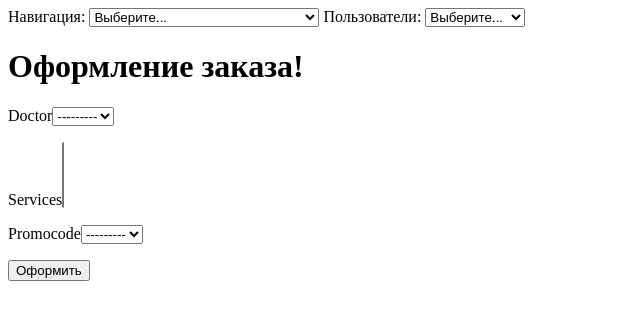
After one commit to Gennadyy7/MDISUBD, a Django app: page /orders/add/ in a window 1280 px wide. The commit adds this page. Shown: the top 320 px of the page, without its empty margins (0-640 px from the left). Run offline with Django 5.2, Linux system fonts and the light colour scheme; data that the repository does not hold is empty.

Commit message:
CR для заказов

```diff
--- a/clinic/main/forms.py
+++ b/clinic/main/forms.py
@@ -1,6 +1,6 @@
 from django import forms
 
-from main.models import Services, ServiceCategories, Specializations, User, Doctors, Promocodes, Reviews
+from main.models import Services, ServiceCategories, Specializations, User, Doctors, Promocodes, Reviews, Orders
 
 
 class AddServiceForm(forms.ModelForm):
@@ -70,3 +70,23 @@ class AddReviewForm(forms.ModelForm):
     class Meta:
         model = Reviews
         fields = ['doctor', 'rating', 'text']
+
+class AddOrderForm(forms.ModelForm):
+    class Meta:
+        model = Orders
+        fields = ['doctor', 'services', 'promocode']
+        labels = {
+            'services': 'Services'
+        }
+
+    def clean_services(self):
+        services = self.cleaned_data.get('services')
+        doctor = self.cleaned_data.get('doctor')
+        doctor_specialization = doctor.specialization.service_category
+        if services:
+            service_categories = {service.category for service in services}
+            if len(service_categories) > 1:
+                raise forms.ValidationError("All services must belong to the same category.")
+            if doctor_specialization not in service_categories:
+                raise forms.ValidationError("All services must match the doctor's specialization category.")
+        return services
--- a/clinic/main/models.py
+++ b/clinic/main/models.py
@@ -9,7 +9,7 @@ class User(AbstractUser):
     phone = models.CharField(max_length=20, unique=True)
 
     def __str__(self):
-        return f'{self.username} - {self.last_name} {self.first_name} {self.patronymic}'
+        return f'{self.last_name} {self.first_name} {self.patronymic}'
 
     class Meta:
         verbose_name = 'Пользователь'
@@ -44,7 +44,7 @@ class Doctors(models.Model):
     office_phone  = models.CharField(max_length=20, unique=True)
 
     def __str__(self):
-        return f'Врач {self.user}'
+        return f'Врач {self.specialization.name} ({self.specialization.service_category.name}): {self.user}'
 
     class Meta:
         verbose_name = 'Врач'
@@ -68,7 +68,7 @@ class Services(models.Model):
     category = models.ForeignKey(ServiceCategories, on_delete=models.CASCADE, related_name='services')
 
     def __str__(self):
-        return self.title
+        return f'{self.category.name}: {self.title} - {self.price}$'
 
     class Meta:
         verbose_name = 'Услуга'
@@ -95,7 +95,7 @@ class Promocodes(models.Model):
     created_at = models.DateTimeField(auto_now_add=True)
 
     def __str__(self):
-        return self.code
+        return f'{self.code} - {self.discount}%'
 
     class Meta:
         verbose_name = 'Промокод'
--- /dev/null
+++ b/clinic/main/templates/main/orders_form.html
@@ -0,0 +1,16 @@
+{% extends 'base.html' %}
+
+{% block title %}{{ title }}{% endblock %}
+
+{% block content %}
+  <h1>{{ title }}!</h1>
+  <form action="" method="post">
+    {% csrf_token %}
+    <div id="form-error">{{ form.non_field_errors }}</div>
+    {% for f in form %}
+      <p><label class="form-label" for="{{ f.id_for_label }}">{{ f.label }}</label>{{ f }}</p>
+      <div class="form-error">{{ f.errors }}</div>
+    {% endfor %}
+    <p><button type="submit">Оформить</button></p>
+  </form>
+{% endblock %}
--- a/clinic/main/urls.py
+++ b/clinic/main/urls.py
@@ -40,4 +40,5 @@ urlpatterns = [
     path('reviews/delete/<int:pk>/', views.DeleteReview.as_view(), name='delete_review'),
 
     path('orders/', views.OrdersList.as_view(), name='orders'),
+    path('orders/add/', views.AddOrder.as_view(), name='add_order'),
 ]
--- a/clinic/main/views.py
+++ b/clinic/main/views.py
@@ -1,3 +1,5 @@
+from datetime import datetime, timedelta
+
 from django.contrib.auth import logout
 from django.contrib.auth.forms import AuthenticationForm
 from django.contrib.auth.views import LoginView, LogoutView
@@ -9,7 +11,7 @@ from django.urls import reverse_lazy
 from django.views.generic import TemplateView, ListView, CreateView, UpdateView, DeleteView
 
 from main.forms import AddServiceForm, AddCategoryForm, AddSpecializationForm, AddUserForm, AddDoctorForm, \
-    AddPromocodeForm, AddUserForClientForm, AddReviewForm
+    AddPromocodeForm, AddUserForClientForm, AddReviewForm, AddOrderForm
 from main.models import Services, ServiceCategories, Specializations, Doctors, Promocodes, Clients, ClientLogs, Reviews, \
     Orders
 
@@ -162,6 +164,11 @@ review_validation_query = "SELECT validate_review_data(%s);"
 insert_review_query = ("""
                 INSERT INTO main_reviews (client_id, doctor_id, text, rating, created_at)
                 VALUES (%s, %s, %s, %s, NOW());
+                """)
+insert_order_query = ("""
+                INSERT INTO main_orders (doctor_id, client_id, promocode_id, appointment_date, total_price)
+                VALUES (%s, %s, %s, %s, %s)
+                RETURNING id;
                 """)
 
 class Index(TemplateView):
@@ -939,7 +946,8 @@ class OrdersList(ListView):
                     INNER JOIN main_orders_services os ON os.orders_id = o.id
                     INNER JOIN main_services s ON s.id = os.services_id
                     WHERE (%s OR o.client_id = %s)
-                    GROUP BY o.id, u.first_name, u.last_name, u.patronymic, p.discount, o.total_price, o.appointment_date;
+                    GROUP BY o.id, u.first_name, u.last_name, u.patronymic, p.discount, o.total_price, o.appointment_date
+                    ORDER BY o.appointment_date DESC;
                     ''')
             try:
                 with connection.cursor() as cursor:
@@ -963,3 +971,66 @@ class OrdersList(ListView):
             return order_list
 
         return Orders.objects.none()
+
+class AddOrder(CreateView):
+    form_class = AddOrderForm
+    template_name = 'main/orders_form.html'
+    success_url = reverse_lazy('orders')
+    extra_context = {
+        'title': 'Оформление заказа',
+    }
+
+    def form_valid(self, form):
+        services = form.cleaned_data.get('services')
+        order = form.save(commit=False)
+        order.total_price = sum(service.price for service in services)
+        try:
+            order.client = self.request.user.client
+        except Exception:
+            form.add_error(None, "Только клиенты могут оставить отзыв!!!")
+            return self.form_invalid(form)
+
+        next_day_10am = (datetime.now() + timedelta(days=1)).replace(hour=10, minute=0, second=0)
+
+        with connection.cursor() as cursor:
+            cursor.execute("""
+                SELECT appointment_date, COUNT(os.services_id)
+                FROM main_orders o
+                LEFT JOIN main_orders_services os ON o.id = os.orders_id
+                WHERE doctor_id = %s AND appointment_date >= %s
+                GROUP BY o.appointment_date
+                ORDER BY o.appointment_date DESC
+                LIMIT 1;
+            """, [order.doctor.pk, next_day_10am])
+            result = cursor.fetchone()
+
+        if result:
+            last_appointment_date, service_count = result
+            service_count = int(service_count)
+
+            new_appointment_time = last_appointment_date + timedelta(hours=service_count)
+
+            if new_appointment_time.hour >= 18:
+                order.appointment_date = (last_appointment_date + timedelta(days=1)).replace(hour=10, minute=0,
+                                                                                             second=1)
+            else:
+                order.appointment_date = new_appointment_time
+        else:
+            order.appointment_date = (datetime.now() + timedelta(days=1)).replace(hour=10, minute=0, second=1)
+
+        try:
+            with connection.cursor() as cursor:
+                cursor.execute(insert_order_query, [order.doctor.pk, order.client.pk, order.promocode.pk if order.promocode else None, order.appointment_date, order.total_price])
+
+                order_id = cursor.fetchone()[0]
+
+                for service in services:
+                    cursor.execute('''
+                                    INSERT INTO main_orders_services (orders_id, services_id)
+                                    VALUES (%s, %s);
+                                ''', [order_id, service.pk])
+        except Exception as e:
+            form.add_error(None, f"Database insertion error: {e}")
+            return self.form_invalid(form)
+
+        return HttpResponseRedirect(str(self.success_url))
--- a/clinic/templates/base.html
+++ b/clinic/templates/base.html
@@ -39,6 +39,7 @@
                         <option value="{% url 'add_review' %}">Оставить отзыв</option>
 
                         <option value="{% url 'orders' %}">Заказы</option>
+                        <option value="{% url 'add_order' %}">Оформить заказ</option>
 
                         <option value="{% url 'client_logs' %}">Пользовательские логи</option>
                     </select>
```
